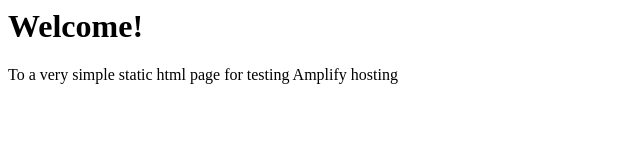
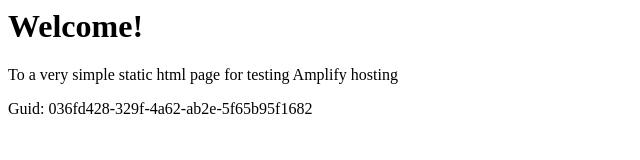
Before and after one commit to aws-aemilia-hkg/Github-PR-Commit-Integration-Test-DoNotTouch-v1-preprod-ap-east-1, a website: page src/index.html in a window 1280 px wide. Shown: the whole page, without its empty margins (0-640 px from the left). Drawn offline with Linux system fonts and the light colour scheme.

Commit message:
commit from integ tests

```diff
--- a/src/index.html
+++ b/src/index.html
@@ -1,3 +1,5 @@
+
+
 <html lang="en">
 
 <head>
@@ -10,6 +12,6 @@
 <body>
     <h1>Welcome!</h1>
     <p>To a very simple static html page for testing Amplify hosting</p>
-</body>
+    <p>Guid: 036fd428-329f-4a62-ab2e-5f65b95f1682</p></body>
 
 </html>
```
